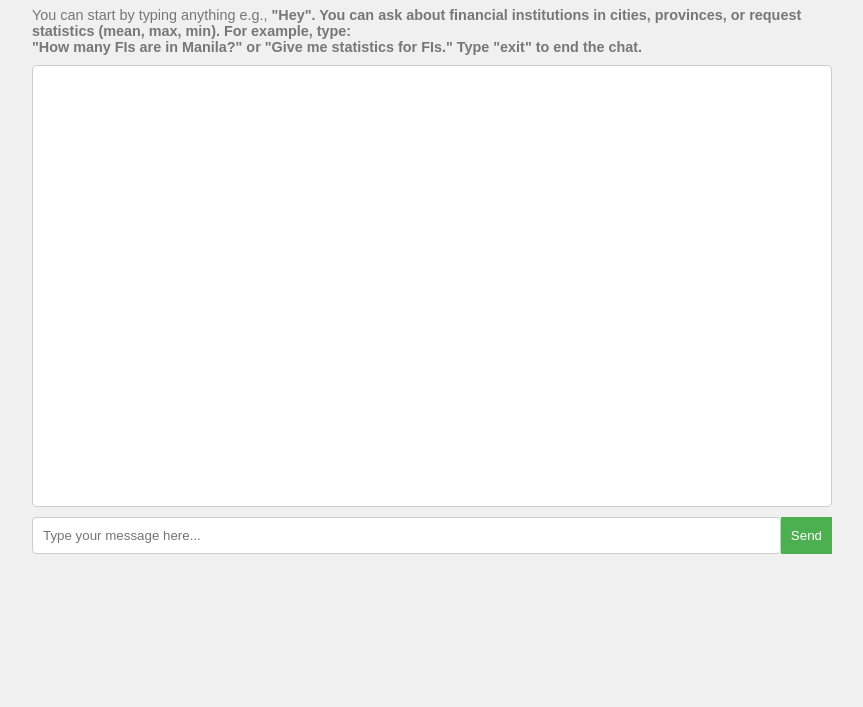
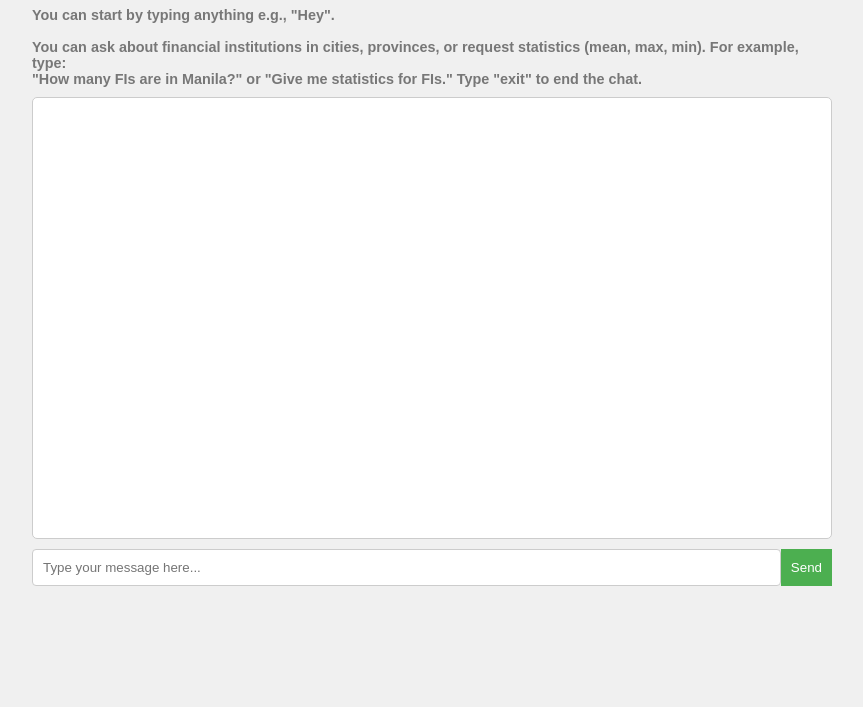
Before and after one commit to EnzoR90/Philippine-Financial-Institution-Chatbot, a plain HTML site: page index.html in a window 1280 px wide. Shown: the part 93-800 px from the top of the page, without its empty margins (208-1071 px from the left). Drawn offline with Linux system fonts and the light colour scheme.

Commit message:
Update index.html

```diff
--- a/index.html
+++ b/index.html
@@ -74,8 +74,9 @@
     <div class="chat-container">
         <h1>Philippine Financial Institutions Chatbot</h1>
         <p class="instructions">
-            You can start by typing anything e.g., <strong>"Hey"<strong>.
-
+            <strong>You can start by typing anything e.g., "Hey"<strong>.
+            <br>
+            <br>
             You can ask about financial institutions in cities, provinces, or request statistics (mean, max, min). For example, type:
             <br><strong>"How many FIs are in Manila?"</strong> or <strong>"Give me statistics for FIs."</strong> Type "exit" to end the chat.
         </p>
```
